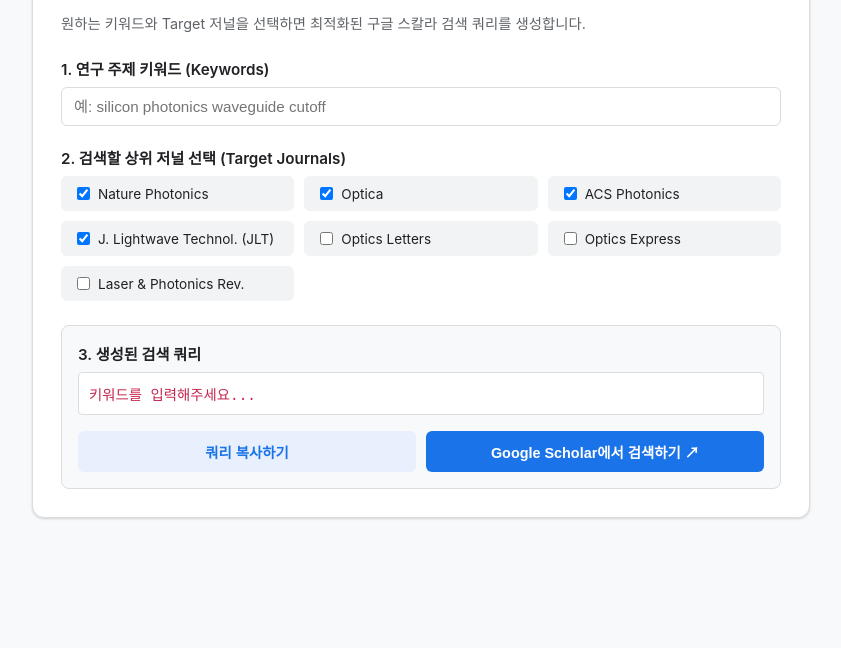
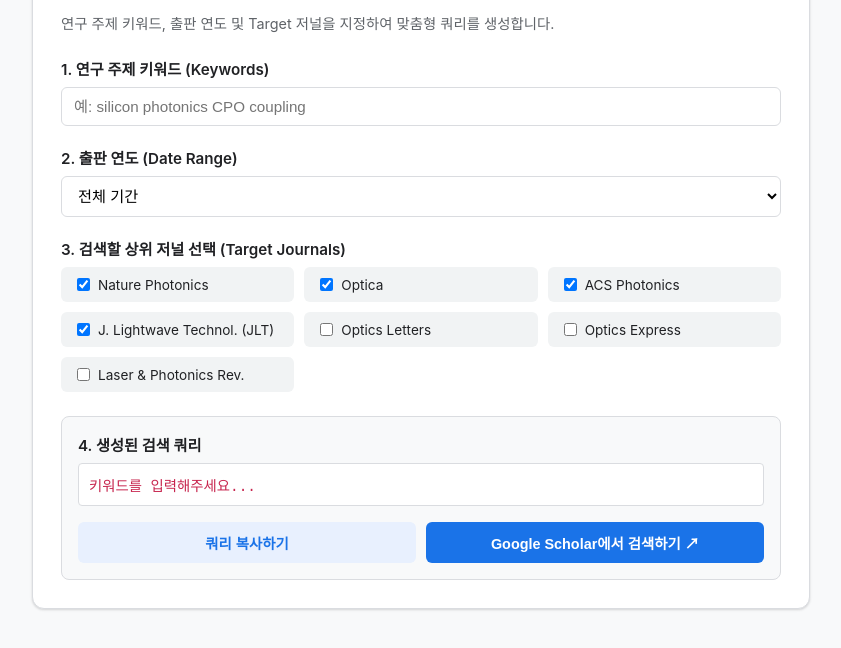
Before and after one commit to alsktv/jernalsearch, a plain HTML site: page index.html in a window 1280 px wide. Shown: the part 84-732 px from the top of the page, without its empty margins (219-1060 px from the left). Drawn offline with Linux system fonts and the light colour scheme.

```diff
--- a/index.html
+++ b/index.html
@@ -58,7 +58,7 @@
       font-size: 0.95rem;
     }
 
-    input[type="text"] {
+    input[type="text"], select {
       width: 100%;
       padding: 10px 12px;
       border: 1px solid var(--border);
@@ -66,9 +66,10 @@
       font-size: 0.95rem;
       box-sizing: border-box;
       outline: none;
+      background-color: #fff;
     }
 
-    input[type="text"]:focus {
+    input[type="text"]:focus, select:focus {
       border-color: var(--primary);
       box-shadow: 0 0 0 2px rgba(26,115,232,0.2);
     }
@@ -153,17 +154,29 @@
 
 <div class="container">
   <h1>🔍 Google Scholar Top-Journal Search Helper</h1>
-  <p class="subtitle">원하는 키워드와 Target 저널을 선택하면 최적화된 구글 스칼라 검색 쿼리를 생성합니다.</p>
+  <p class="subtitle">연구 주제 키워드, 출판 연도 및 Target 저널을 지정하여 맞춤형 쿼리를 생성합니다.</p>
 
   <!-- 1. 키워드 입력 -->
   <div class="form-group">
     <label class="section-title">1. 연구 주제 키워드 (Keywords)</label>
-    <input type="text" id="keywords" placeholder="예: silicon photonics waveguide cutoff" oninput="buildQuery()">
+    <input type="text" id="keywords" placeholder="예: silicon photonics CPO coupling" oninput="buildQuery()">
   </div>
 
-  <!-- 2. Target 저널 선택 -->
+  <!-- 2. 출판 연도 설정 -->
   <div class="form-group">
-    <label class="section-title">2. 검색할 상위 저널 선택 (Target Journals)</label>
+    <label class="section-title">2. 출판 연도 (Date Range)</label>
+    <select id="yearFilter" onchange="buildQuery()">
+      <option value="">전체 기간</option>
+      <option value="2026">2026년 이후 (최신)</option>
+      <option value="2025">2025년 이후 (최근 1년)</option>
+      <option value="2023">2023년 이후 (최근 3년)</option>
+      <option value="2021">2021년 이후 (최근 5년)</option>
+    </select>
+  </div>
+
+  <!-- 3. Target 저널 선택 -->
+  <div class="form-group">
+    <label class="section-title">3. 검색할 상위 저널 선택 (Target Journals)</label>
     <div class="journal-grid">
       <label class="journal-item"><input type="checkbox" value="Nature Photonics" onchange="buildQuery()" checked> Nature Photonics</label>
       <label class="journal-item"><input type="checkbox" value="Optica" onchange="buildQuery()" checked> Optica</label>
@@ -175,9 +188,9 @@
     </div>
   </div>
 
-  <!-- 3. 생성된 쿼리 및 실행 -->
+  <!-- 4. 생성된 쿼리 및 실행 -->
   <div class="output-box">
-    <label class="section-title">3. 생성된 검색 쿼리</label>
+    <label class="section-title">4. 생성된 검색 쿼리</label>
     <div class="query-preview" id="queryDisplay">키워드를 입력해주세요...</div>
 
     <div class="btn-group">
@@ -198,9 +211,9 @@
       return "";
     }
 
+    let finalQuery = keywordInput;
+
     const journalSources = Array.from(checkboxes).map(cb => `source:"${cb.value}"`);
-
-    let finalQuery = keywordInput;
     if (journalSources.length > 0) {
       finalQuery += " (" + journalSources.join(" OR ") + ")";
     }
@@ -224,7 +237,14 @@
       alert("검색어를 먼저 입력해주세요.");
       return;
     }
-    const url = `https://scholar.google.com/scholar?q=${encodeURIComponent(query)}`;
+
+    const year = document.getElementById('yearFilter').value;
+    let url = `https://scholar.google.com/scholar?q=${encodeURIComponent(query)}&hl=en`;
+
+    if (year) {
+      url += `&as_ylo=${year}`;
+    }
+
     window.open(url, '_blank');
   }
 </script>
```
